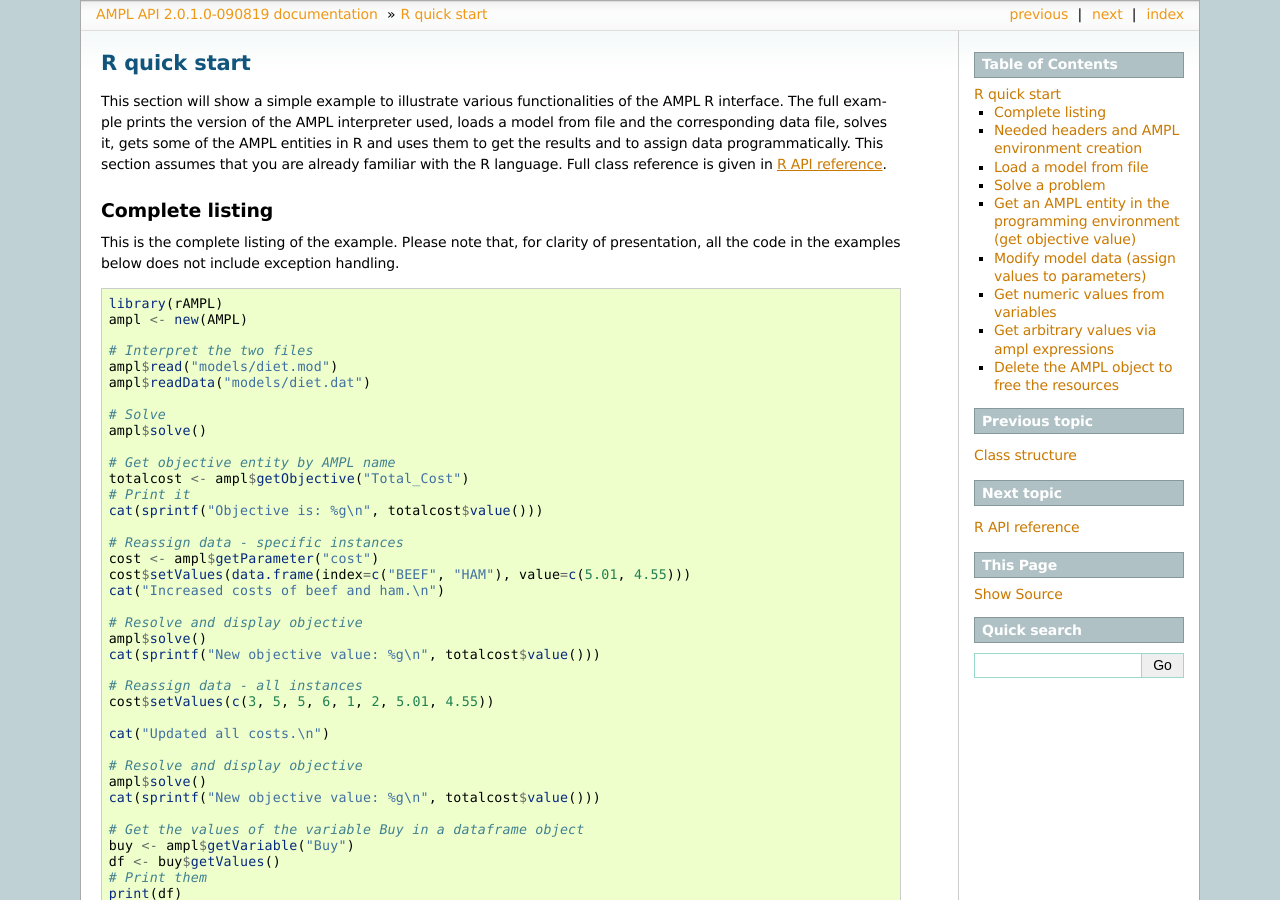
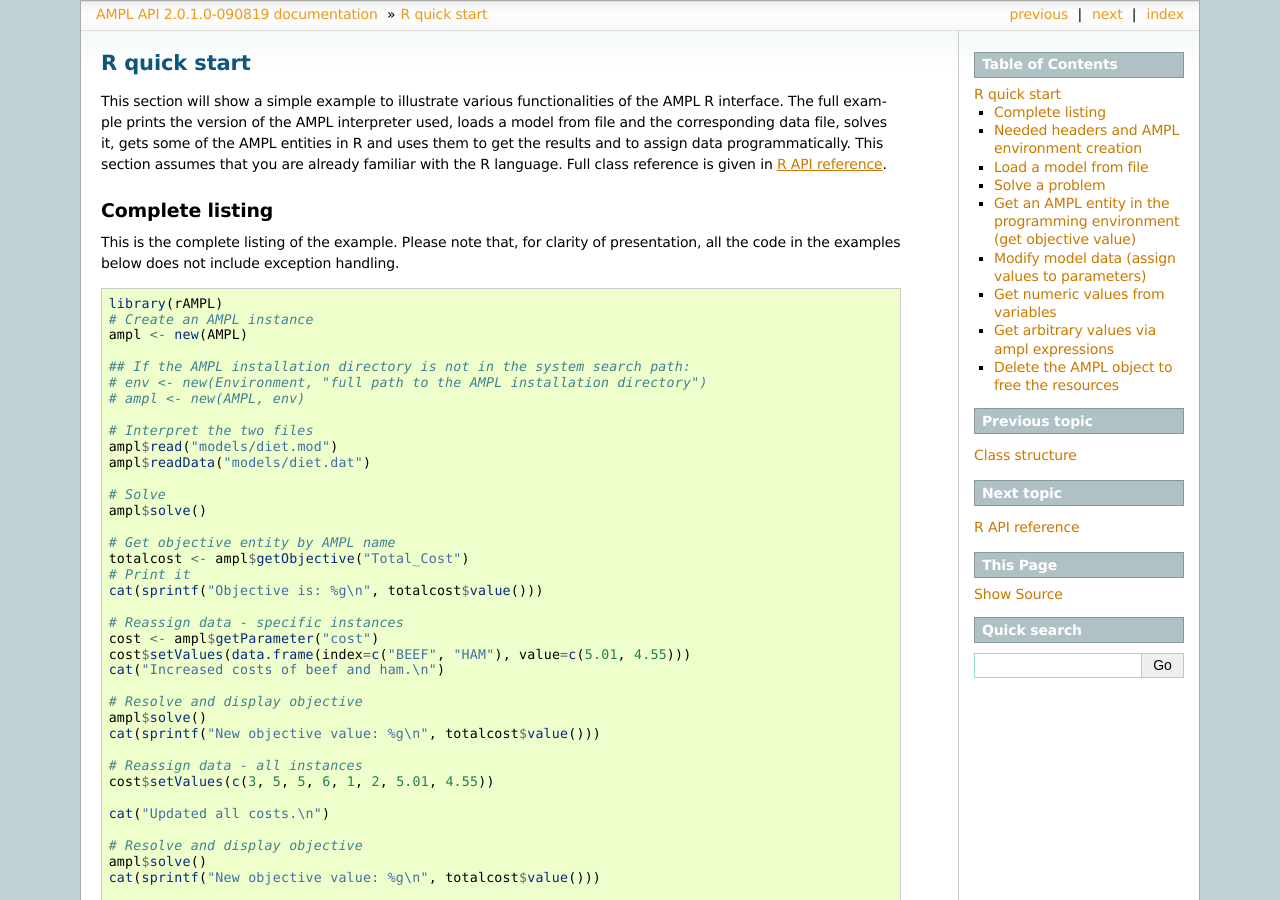
Before and after one commit to ampl/rAMPL, a Sphinx documentation site: the page built from docs/source/quick-start.rst, in a window 1280 px wide and 900 px high. Built offline with Sphinx 7.4.7, drawn with Linux system fonts in a browser that asks for light colours.

Commit message:
Add Environment snippet to every example

```diff
--- a/docs/source/quick-start.rst
+++ b/docs/source/quick-start.rst
@@ -18,7 +18,12 @@ This is the complete listing of the example. Please note that, for clarity of pr
 .. code-block:: R
 
   library(rAMPL)
+  # Create an AMPL instance
   ampl <- new(AMPL)
+
+  ## If the AMPL installation directory is not in the system search path:
+  # env <- new(Environment, "full path to the AMPL installation directory")
+  # ampl <- new(AMPL, env)
 
   # Interpret the two files
   ampl$read("models/diet.mod")
```
Also changed, not shown: 6 other files.
